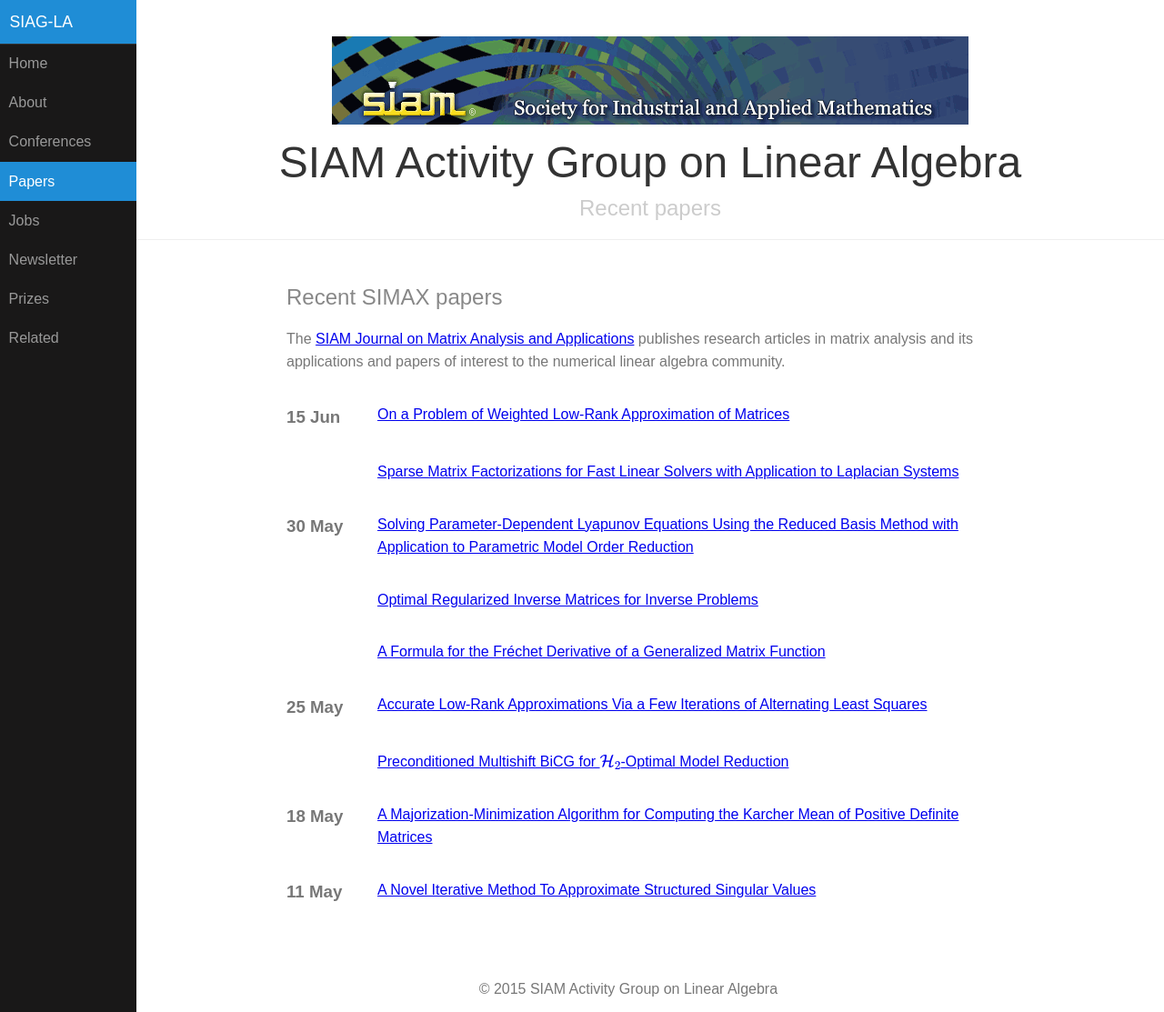
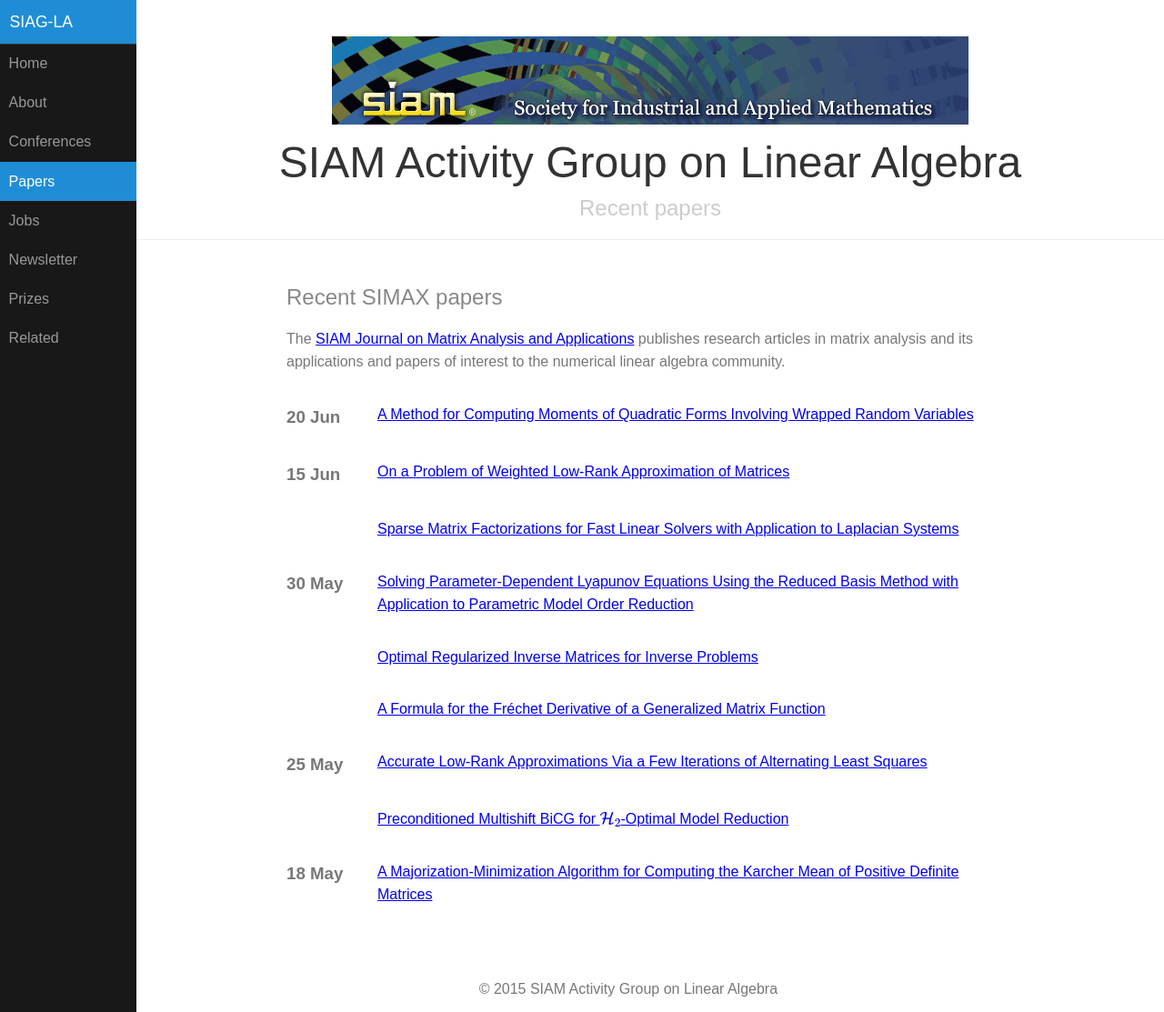
Before and after one commit to dbindel/siagla, a Jekyll site: the page built from simax.html, in a window 1280 px wide and 1113 px high. Shown: the whole window at 91% size. Built offline with Jekyll 4.4.1, drawn with Linux system fonts in a browser that asks for light colours; formulas are drawn with MathJax 3.

Commit message:
Automated updates to simax.yml

```diff
--- a/_data/simax.yml
+++ b/_data/simax.yml
@@ -2186,3 +2186,12 @@
   pp_start: '530'
   title: On a Problem of Weighted Low-Rank Approximation of Matrices
   volume: '38'
+- authors: ''
+  date: '2017-06-20T07:00:00Z'
+  doi: doi:10.1137/16M1082019
+  link: http://epubs.siam.org/doi/abs/10.1137/16M1082019?ai=s7&mi=3ezuvv&af=R
+  pp_end: '573'
+  pp_start: '554'
+  title: A Method for Computing Moments of Quadratic Forms Involving Wrapped Random
+    Variables
+  volume: '38'
```
